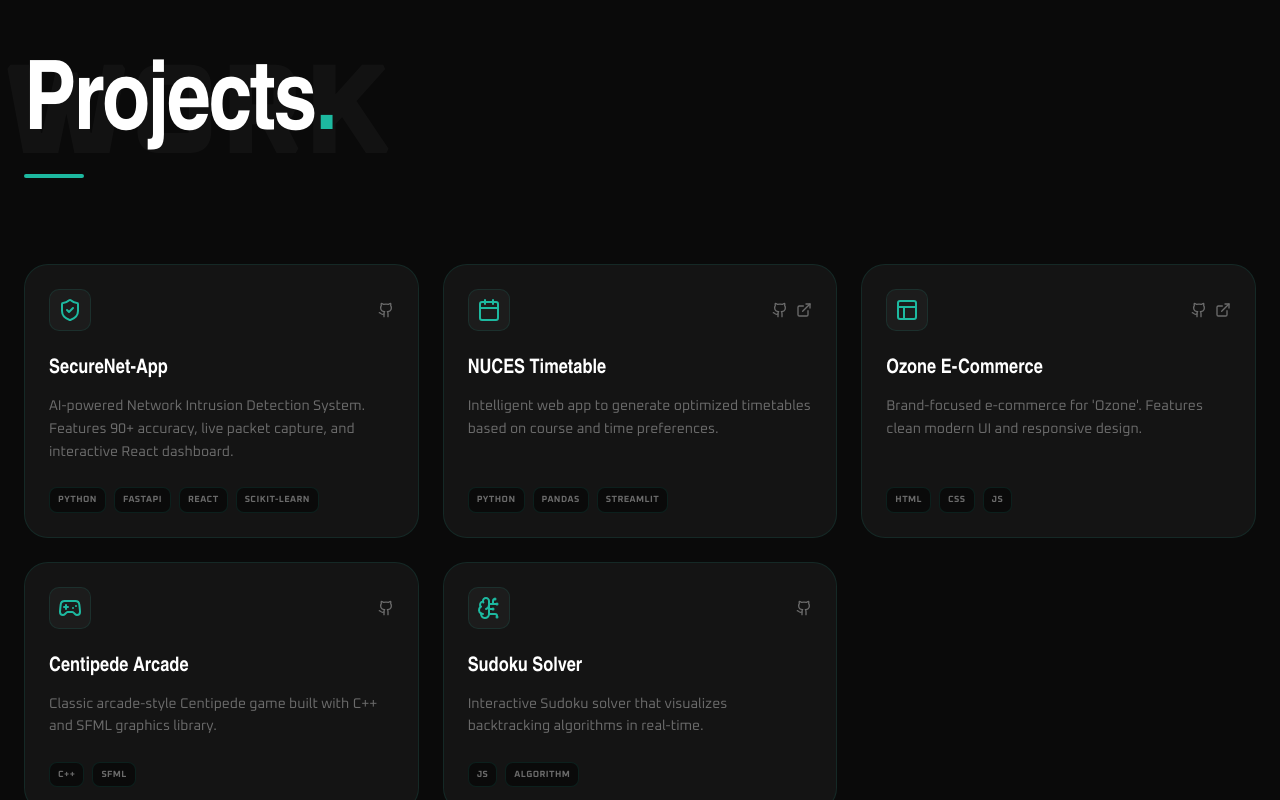
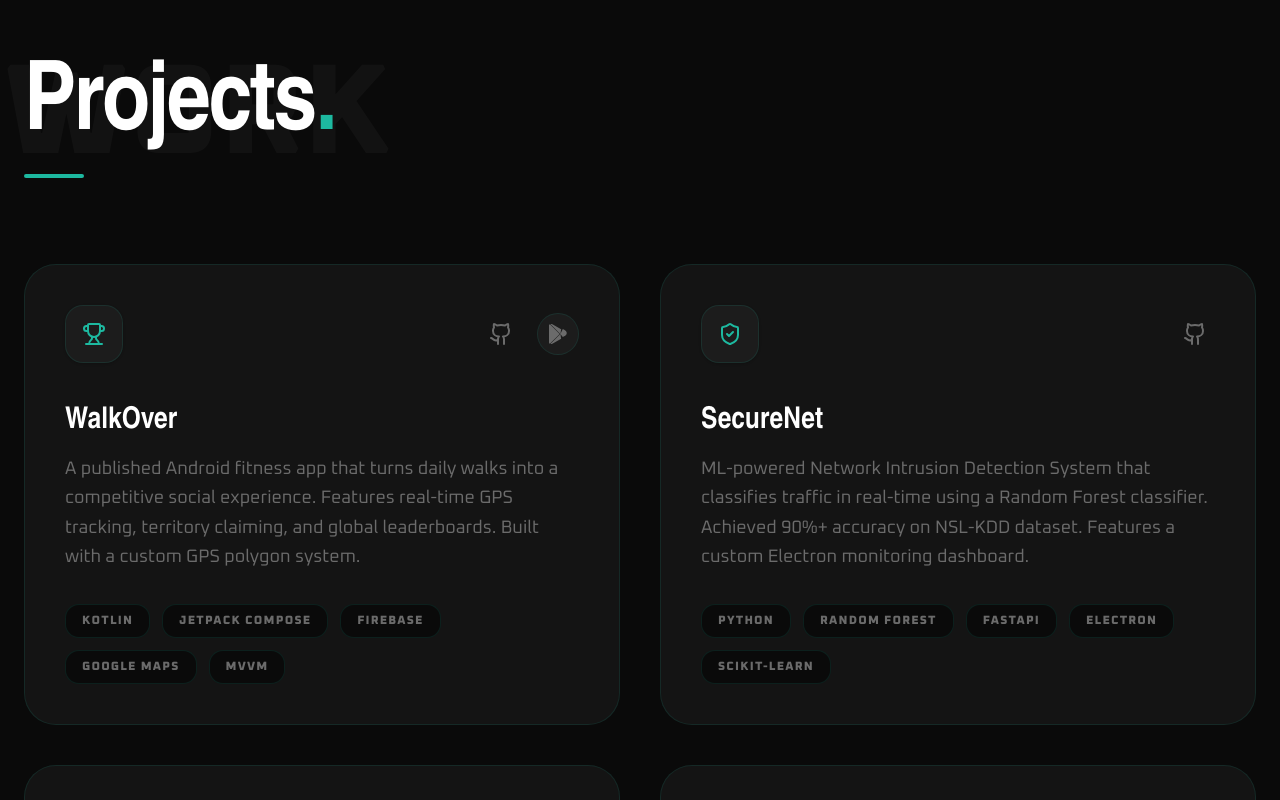
Before and after one commit to SidhartSami/Sidhart-Portfolio, a Next.js app: page /projects in a window 1280 px wide. Shown: the top 800 px of the page. Built offline with nearby package versions, Linux system fonts and the light colour scheme; a web font is replaced by a local one.

Commit message:
Update branding, SEO metadata, and add Blogs section

```diff
--- a/pages/about.js
+++ b/pages/about.js
@@ -7,7 +7,7 @@ export default function AboutSection({ aboutRef }) {
       title: "Expert",
       icon: <CheckCircle2 className="w-5 h-5" />,
       iconColor: 'var(--color-primary)',
-      skills: ["C/C++", "HTML", "CSS", "MySQL", "JavaScript", "Pandas", "NumPy", "Scikit-learn", "Matplotlib", "Seaborn", "Tableau", "MATLAB", "OOP", "Git/GitHub"]
+      skills: ["Flutter", "Kotlin", "C/C++", "HTML", "CSS", "MySQL", "JavaScript", "Pandas", "NumPy", "Scikit-learn", "Matplotlib", "Seaborn", "Tableau", "MATLAB", "OOP", "Git/GitHub"]
     },
     {
       title: "Moderate",
@@ -75,18 +75,6 @@ export default function AboutSection({ aboutRef }) {
                   </div>
                 </div>
               </div>
-
-              {/* Integrated Skill Tags from Hero */}
-              <div className="flex flex-wrap gap-3 pt-12">
-                {['Next.js', 'Flutter', 'Kotlin', 'Python', 'ML'].map((skill) => (
-                  <span
-                    key={skill}
-                    className="px-5 py-2 rounded-full bg-[var(--color-surface)] text-[var(--color-text-muted)] text-sm font-bold border border-[var(--color-border)] hover:border-[var(--color-primary)]/30 hover:text-[var(--color-text)] transition-all duration-300"
-                  >
-                    {skill}
-                  </span>
-                ))}
-              </div>
             </motion.div>
           </div>
 
--- /dev/null
+++ b/pages/blogs.js
@@ -0,0 +1,105 @@
+import { motion } from "framer-motion";
+import { BookOpen, ArrowRight, Calendar, User } from "lucide-react";
+
+const SectionHeading = ({ title }) => {
+  return (
+    <div className="relative mb-16 text-left">
+      <span className="heading-background-text left-[-20px] translate-x-0 uppercase">BLOGS</span>
+      <motion.h2
+        initial={{ opacity: 0, y: 20 }}
+        whileInView={{ opacity: 1, y: 0 }}
+        viewport={{ once: true }}
+        className="text-5xl md:text-7xl lg:text-8xl font-bold relative z-10 leading-tight tracking-tight section-heading-teal-bar"
+      >
+        {title}<span style={{ color: 'var(--color-primary)' }}>.</span>
+      </motion.h2>
+    </div>
+  );
+};
+
+export default function BlogsSection({ blogsRef }) {
+  const blogs = [
+    {
+      id: 1,
+      title: "Landing Your First Software Engineering Internship: A CS Student's Guide",
+      excerpt: "Sharing my journey and tips on how to prepare for internships, build a portfolio, and ace technical interviews as a Computer Science student.",
+      date: "March 20, 2024",
+      author: "Sidhart Sami",
+      readTime: "5 min read",
+      tags: ["Career", "Internship", "CS Life"]
+    },
+    {
+      id: 2,
+      title: "Why Every Data Science Student Should Learn Web Development",
+      excerpt: "Exploring the synergy between Data Science and Web Dev. How building interactive dashboards can help you showcase your ML models effectively.",
+      date: "March 15, 2024",
+      author: "Sidhart Sami",
+      readTime: "4 min read",
+      tags: ["Data Science", "Web Dev", "Learning"]
+    },
+    {
+      id: 3,
+      title: "Mastering Flutter: Tips for Building Performant Mobile Apps",
+      excerpt: "Key takeaways from building WalkOver and Budsy. From state management to efficient UI rendering in Flutter and Dart.",
+      date: "March 10, 2024",
+      author: "Sidhart Sami",
+      readTime: "6 min read",
+      tags: ["Flutter", "Mobile Dev", "App Architecture"]
+    }
+  ];
+
+  return (
+    <section id="blogs" ref={blogsRef} className="scroll-mt-28 py-12">
+      <div className="max-w-7xl mx-auto px-6">
+        <SectionHeading title="Latest Articles" />
+
+        <div className="grid grid-cols-1 md:grid-cols-3 gap-8">
+          {blogs.map((blog, idx) => (
+            <motion.div
+              key={blog.id}
+              initial={{ opacity: 0, y: 20 }}
+              whileInView={{ opacity: 1, y: 0 }}
+              viewport={{ once: true }}
+              transition={{ delay: idx * 0.1 }}
+              className="group bg-[var(--color-surface)] rounded-[2rem] border border-[var(--color-border)] overflow-hidden flex flex-col hover:border-[var(--color-primary)]/30 transition-all duration-500"
+            >
+              <div className="p-8 flex-1 flex flex-col">
+                <div className="flex flex-wrap gap-2 mb-6">
+                  {blog.tags.map(tag => (
+                    <span key={tag} className="text-[10px] font-black uppercase tracking-widest px-3 py-1 rounded-full bg-[var(--color-surface-2)] text-[var(--color-primary)] border border-[var(--color-border)]">
+                      {tag}
+                    </span>
+                  ))}
+                </div>
+
+                <h3 className="text-2xl font-bold mb-4 group-hover:text-[var(--color-primary)] transition-colors leading-tight">
+                  {blog.title}
+                </h3>
+
+                <p className="text-sm text-[var(--color-text-muted)] mb-8 line-clamp-3 leading-relaxed font-light">
+                  {blog.excerpt}
+                </p>
+
+                <div className="mt-auto flex items-center justify-between">
+                  <div className="flex items-center gap-3 text-[10px] font-bold uppercase tracking-wider text-[var(--color-text-muted)]/60">
+                    <Calendar className="w-3 h-3" />
+                    <span>{blog.date}</span>
+                  </div>
+                  <div className="text-[10px] font-bold uppercase tracking-wider text-[var(--color-text-muted)]/60">
+                    {blog.readTime}
+                  </div>
+                </div>
+              </div>
+
+              <div className="px-8 py-6 bg-[var(--color-surface-2)]/50 border-t border-[var(--color-border)] group-hover:bg-[var(--color-primary)]/5 transition-all duration-500">
+                <button className="flex items-center gap-2 text-sm font-black uppercase tracking-widest text-[var(--color-primary)] group-hover:gap-4 transition-all">
+                  Read Article <ArrowRight className="w-4 h-4" />
+                </button>
+              </div>
+            </motion.div>
+          ))}
+        </div>
+      </div>
+    </section>
+  );
+}
--- a/pages/projects.js
+++ b/pages/projects.js
@@ -1,6 +1,6 @@
 import { useState, useEffect } from 'react';
  import { useTheme } from 'next-themes';
- import { Github, ExternalLink, ShieldCheck, Calendar, Layout, Gamepad2, BrainCircuit } from 'lucide-react';
+ import { Github, ExternalLink, ShieldCheck, Trophy, Layout, Smartphone, Lock, Play } from 'lucide-react';
  import { motion } from 'framer-motion';
 
  const SectionHeading = ({ title }) => {
@@ -24,66 +24,60 @@ import { useState, useEffect } from 'react';
 
    const projects = [
      {
-       id: 8,
-       title: "SecureNet-App",
-       description: "AI-powered Network Intrusion Detection System. Features 90+ accuracy, live packet capture, and interactive React dashboard.",
-       technologies: ["Python", "FastAPI", "React", "scikit-learn"],
-       category: "AI & Cybersecurity",
+       id: 1,
+       title: "WalkOver",
+       description: "A published Android fitness app that turns daily walks into a competitive social experience. Features real-time GPS tracking, territory claiming, and global leaderboards. Built with a custom GPS polygon system.",
+       technologies: ["Kotlin", "Jetpack Compose", "Firebase", "Google Maps", "MVVM"],
+       category: "Android App",
+       github: "https://github.com/SidhartSami/WalkOver",
+       live: "https://play.google.com/store/apps/details?id=com.sidhart.walkover&hl=en",
+       icon: <Trophy className="w-6 h-6" />,
+       featured: true,
+       hasGithub: true,
+       hasLive: true,
+       liveLabel: "Play Store",
+       isPrivate: false,
+     },
+     {
+       id: 2,
+       title: "SecureNet",
+       description: "ML-powered Network Intrusion Detection System that classifies traffic in real-time using a Random Forest classifier. Achieved 90%+ accuracy on NSL-KDD dataset. Features a custom Electron monitoring dashboard.",
+       technologies: ["Python", "Random Forest", "FastAPI", "Electron", "scikit-learn"],
+       category: "Machine Learning",
        github: "https://github.com/SidhartSami/SecureNet-App",
        icon: <ShieldCheck className="w-6 h-6" />,
        featured: true,
        hasGithub: true,
        hasLive: false,
+       isPrivate: false,
      },
      {
-       id: 5,
-       title: "NUCES Timetable",
-       description: "Intelligent web app to generate optimized timetables based on course and time preferences.",
-       technologies: ["Python", "Pandas", "Streamlit"],
-       category: "Data Automation",
-       github: "https://github.com/SidhartSami/FAST-NUCES-TimeTable",
-       live: "https://nucestimetable.streamlit.app/",
-       icon: <Calendar className="w-6 h-6" />,
+       id: 3,
+       title: "Budsy",
+       description: "A Flutter social companion app featuring modular, composable profile widgets. Reimagines digital identity through dynamic blocks representing personality and interests. Supports real-time updates and social feeds.",
+       technologies: ["Flutter", "Dart", "Firebase", "Modular Design"],
+       category: "Mobile Design",
+       github: "https://github.com/SidhartSami/Budsy",
+       icon: <Smartphone className="w-6 h-6" />,
+       featured: true,
+       hasGithub: true,
+       hasLive: false,
+       isPrivate: false,
+     },
+     {
+       id: 4,
+       title: "HBL PSL",
+       description: "A complete cricket platform for HBL PSL fans. Features live scorecards, ball-by-ball commentary, and real-time FCM notifications. Built with a custom Node.js scraper and PostgreSQL backend.",
+       technologies: ["Next.js", "Flutter", "TypeScript", "PostgreSQL", "Firebase FCM"],
+       category: "Full Stack",
+       github: "https://github.com/SidhartSami/__HBL_PSL__",
+       live: "https://hblpsl.com",
+       icon: <Layout className="w-6 h-6" />,
        featured: true,
        hasGithub: true,
        hasLive: true,
-     },
-     {
-       id: 1,
-       title: "Ozone E-Commerce",
-       description: "Brand-focused e-commerce for 'Ozone'. Features clean modern UI and responsive design.",
-       technologies: ["HTML", "CSS", "JS"],
-       category: "Web Design",
-       github: "https://github.com/SidhartSami/Ecommerce-Website_IICT",
-       live: "https://sidhartsami.github.io/Ecommerce-Website_IICT/",
-       icon: <Layout className="w-6 h-6" />,
-       featured: false,
-       hasGithub: true,
-       hasLive: true,
-     },
-     {
-       id: 2,
-       title: "Centipede Arcade",
-       description: "Classic arcade-style Centipede game built with C++ and SFML graphics library.",
-       technologies: ["C++", "SFML"],
-       category: "Game Dev",
-       github: "https://github.com/SidhartSami/Centipede_PF",
-       icon: <Gamepad2 className="w-6 h-6" />,
-       featured: false,
-       hasGithub: true,
-       hasLive: false,
-     },
-     {
-       id: 7,
-       title: "Sudoku Solver",
-       description: "Interactive Sudoku solver that visualizes backtracking algorithms in real-time.",
-       technologies: ["JS", "Algorithm"],
-       category: "Visualization",
-       github: "https://github.com/SidhartSami/SudokoSolver_TOA",
-       icon: <BrainCircuit className="w-6 h-6" />,
-       featured: false,
-       hasGithub: true,
-       hasLive: false,
+       liveLabel: "Live Site",
+       isPrivate: true,
      }
    ];
 
@@ -92,7 +86,7 @@ import { useState, useEffect } from 'react';
        <div className="max-w-7xl mx-auto px-6">
          <SectionHeading title="Projects" />
 
-         <div className="grid grid-cols-1 md:grid-cols-2 lg:grid-cols-3 gap-6">
+         <div className="grid grid-cols-1 md:grid-cols-2 gap-10">
            {projects.map((project, idx) => {
              return (
                <motion.div
@@ -101,44 +95,60 @@ import { useState, useEffect } from 'react';
                  whileInView={{ opacity: 1, y: 0 }}
                  viewport={{ once: true }}
                  transition={{ delay: idx * 0.1 }}
-                 className="group relative rounded-[1.5rem] border border-[var(--color-border)] p-6 flex flex-col transition-all duration-500 overflow-hidden"
+                 className="group relative rounded-[2rem] border border-[var(--color-border)] p-10 flex flex-col transition-all duration-500 overflow-hidden min-h-[420px]"
                  style={{ backgroundColor: 'var(--color-surface)' }}
                  whileHover={{
-                   y: -5,
-                   boxShadow: '0 15px 30px rgba(29, 185, 160, 0.08)',
-                   borderColor: 'rgba(29, 185, 160, 0.3)'
+                   y: -10,
+                   boxShadow: '0 25px 50px -12px rgba(29, 185, 160, 0.15)',
+                   borderColor: 'rgba(29, 185, 160, 0.4)'
                  }}
                >
                  <div className="relative z-10 flex flex-col h-full">
-                   <div className="flex items-center justify-between mb-6">
-                     <div className="p-2 rounded-lg bg-[var(--color-surface-2)] text-[var(--color-primary)] border border-[var(--color-border)] group-hover:scale-110 transition-transform">
+                   <div className="flex items-center justify-between mb-10">
+                     <div className="p-4 rounded-2xl bg-[var(--color-surface-2)] text-[var(--color-primary)] border border-[var(--color-border)] group-hover:scale-110 transition-transform shadow-sm">
                        {project.icon}
                      </div>
-                     <div className="flex gap-2">
+                     <div className="flex items-center gap-4">
+                       {project.isPrivate && (
+                         <div className="flex items-center gap-1.5 px-3 py-1 rounded-full bg-orange-500/10 border border-orange-500/20 text-orange-500 text-[10px] font-black uppercase tracking-widest">
+                           <Lock className="w-3 h-3" />
+                           Private
+                         </div>
+                       )}
                        {project.hasGithub && (
-                         <a href={project.github} target="_blank" rel="noreferrer" className="text-[var(--color-text-muted)] hover:text-[var(--color-primary)] transition-colors">
-                           <Github className="w-4 h-4" />
+                         <a
+                           href={project.isPrivate ? '#' : project.github}
+                           target={project.isPrivate ? '_self' : '_blank'}
+                           rel="noreferrer"
+                           className={`p-2 rounded-full transition-all ${project.isPrivate ? 'opacity-30 cursor-not-allowed grayscale' : 'hover:bg-[var(--color-surface-2)] text-[var(--color-text-muted)] hover:text-[var(--color-primary)]'}`}
+                           onClick={(e) => project.isPrivate && e.preventDefault()}
+                         >
+                           <Github className="w-6 h-6" />
                          </a>
                        )}
                        {project.hasLive && (
-                         <a href={project.live} target="_blank" rel="noreferrer" className="text-[var(--color-text-muted)] hover:text-[var(--color-primary)] transition-colors">
-                           <ExternalLink className="w-4 h-4" />
+                         <a href={project.live} target="_blank" rel="noreferrer" className="flex items-center gap-2 p-2 rounded-full bg-[var(--color-surface-2)] text-[var(--color-text-muted)] hover:text-[var(--color-primary)] transition-all border border-[var(--color-border)] hover:border-[var(--color-primary)]/30" title={project.liveLabel}>
+                           {project.liveLabel === "Play Store" ? (
+                             <svg viewBox="0 0 24 24" className="w-6 h-6 fill-current" xmlns="http://www.w3.org/2000/svg">
+                               <path d="M3,20.5V3.5C3,2.91 3.34,2.39 3.84,2.15L13.69,12L3.84,21.85C3.34,21.61 3,21.09 3,20.5M16.81,15.12L18.65,14.06C21.45,12.45 21.45,9.58 18.65,7.97L16.81,6.91L14.39,12L16.81,15.12M15.15,16.78L14.39,12L4.54,21.85C4.68,21.92 4.84,22 5,22C5.47,22 5.94,21.89 6.35,21.65L15.15,16.78M15.15,7.25L6.35,2.35C5.94,2.11 5.47,2 5,2C4.84,2 4.68,2.08 4.54,2.15L14.39,12L15.15,7.25Z" />
+                             </svg>
+                           ) : <ExternalLink className="w-6 h-6" />}
                          </a>
                        )}
                      </div>
                    </div>
 
-                   <h3 className="text-xl font-bold mb-3 group-hover:text-[var(--color-primary)] transition-colors" style={{ color: 'var(--color-text)' }}>
+                   <h3 className="text-3xl font-bold mb-4 group-hover:text-[var(--color-primary)] transition-colors" style={{ color: 'var(--color-text)', fontFamily: 'var(--font-display)' }}>
                      {project.title}
                    </h3>
 
-                   <p className="text-sm leading-relaxed mb-6 flex-grow" style={{ color: 'var(--color-text-muted)' }}>
+                   <p className="text-lg leading-relaxed mb-8 flex-grow" style={{ color: 'var(--color-text-muted)' }}>
                      {project.description}
                    </p>
 
-                   <div className="flex flex-wrap gap-2 mt-auto">
+                   <div className="flex flex-wrap gap-3 mt-auto">
                      {project.technologies.map(tech => (
-                       <span key={tech} className="text-[9px] font-bold uppercase tracking-wider px-2 py-1 rounded-md bg-[var(--color-bg)] border border-[var(--color-border)] text-[var(--color-text-muted)]">
+                       <span key={tech} className="text-xs font-black uppercase tracking-widest px-4 py-2 rounded-xl bg-[var(--color-bg)] border border-[var(--color-border)] text-[var(--color-text-muted)] group-hover:border-[var(--color-primary)]/20 transition-colors">
                          {tech}
                        </span>
                      ))}
--- a/pages/skills.js
+++ b/pages/skills.js
@@ -6,19 +6,20 @@ const skills = [
   { name: "JavaScript", icon: "javascript/javascript-original.svg" },
   { name: "React", icon: "react/react-original.svg" },
   { name: "Next.js", icon: "nextjs/nextjs-original.svg" },
+  { name: "Flutter", icon: "flutter-original.jpg", local: true },
+  { name: "Kotlin", icon: "Kotlin-original.png", local: true },
   { name: "Tailwind", icon: "tailwindcss/tailwindcss-original.svg" },
   { name: "TensorFlow", icon: "tensorflow/tensorflow-original.svg" },
   { name: "Pandas", icon: "pandas/pandas-original.svg" },
   { name: "NumPy", icon: "numpy/numpy-original.svg" },
   { name: "MySQL", icon: "mysql/mysql-original.svg" },
   { name: "Git", icon: "git/git-original.svg" },
-  { name: "Docker", icon: "docker/docker-original.svg" },
 ];
 
 const SkillItem = ({ skill }) => (
   <div className="marquee-item group">
     <img
-      src={`https://cdn.jsdelivr.net/gh/devicons/devicon/icons/${skill.icon}`}
+      src={skill.local ? `/${skill.icon}` : `https://cdn.jsdelivr.net/gh/devicons/devicon/icons/${skill.icon}`}
       alt={skill.name}
       className="marquee-icon transition-all"
     />
--- a/styles/globals.css
+++ b/styles/globals.css
@@ -176,8 +176,8 @@ body {
 }
 
 .section-spacing {
-  padding-top: 120px;
-  padding-bottom: 120px;
+  padding-top: 60px;
+  padding-bottom: 60px;
 }
 
 .section-heading-teal-bar {
```
Also changed, not shown: components/AnimatedGridHero.jsx (+46 -21 lines), pages/index.js (+19 -9 lines), public/Kotlin-original.png (added), public/flutter-original.jpg (added).
